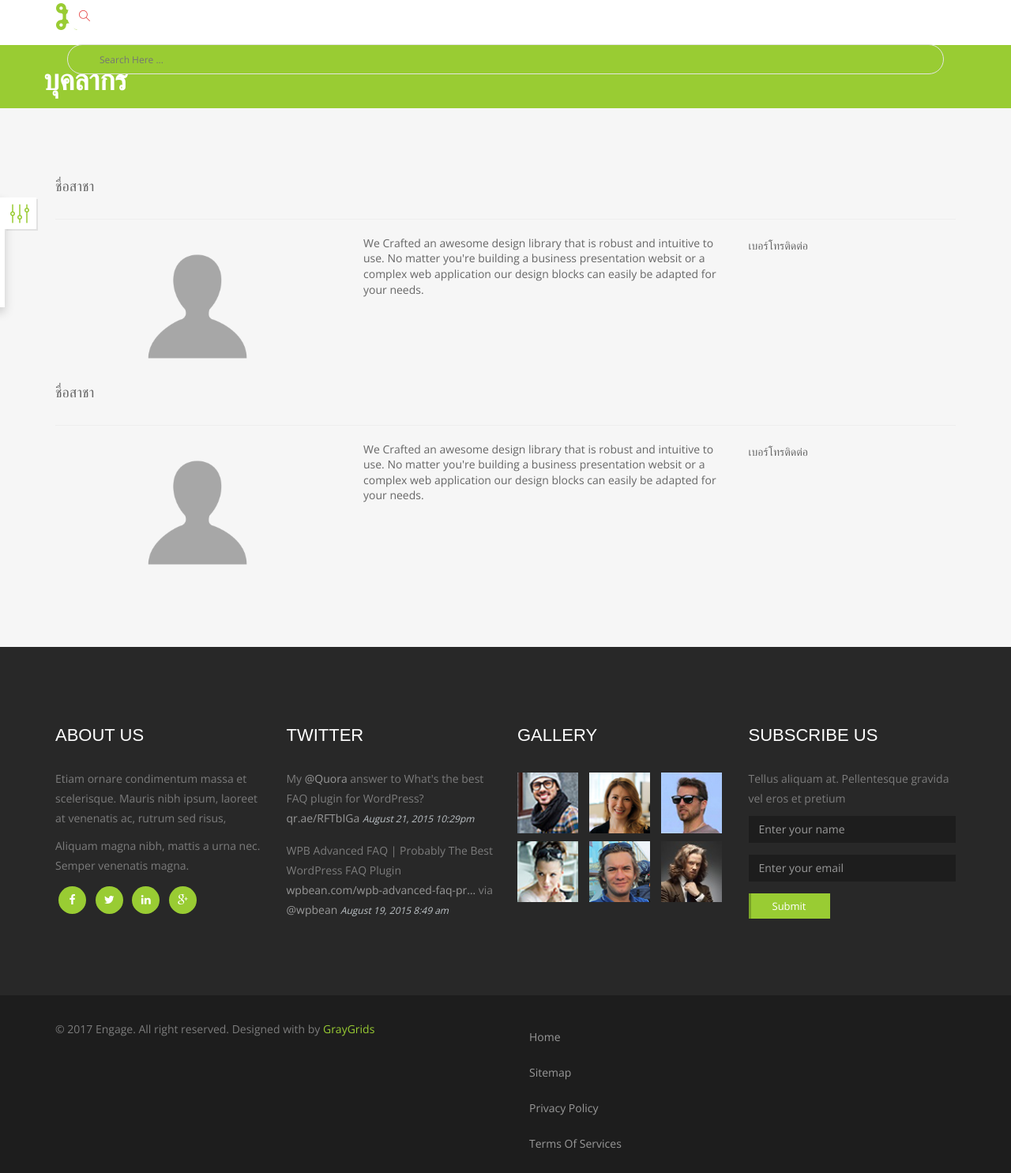
After one commit to tumtpk/infomatics, a CodeIgniter app: page /infomatics/index.php/person/index in a window 1280 px wide. The commit adds this page. Shown: the whole page at 79% size. Run offline with CodeIgniter, Linux system fonts and the light colour scheme; some libraries are stand-ins or nearby versions; some web fonts are replaced.

Commit message:
add page person no information on page

```diff
--- /dev/null
+++ b/application/controllers/Person.php
@@ -0,0 +1,33 @@
+<?php
+defined('BASEPATH') OR exit('No direct script access allowed');
+
+class Person extends CI_Controller {
+
+	/**
+	 * Index Page for this controller.
+	 *
+	 * Maps to the following URL
+	 * 		http://example.com/index.php/welcome
+	 *	- or -
+	 * 		http://example.com/index.php/welcome/index
+	 *	- or -
+	 * Since this controller is set as the default controller in
+	 * config/routes.php, it's displayed at http://example.com/
+	 *
+	 * So any other public methods not prefixed with an underscore will
+	 * map to /index.php/welcome/<method_name>
+	 * @see https://codeigniter.com/user_guide/general/urls.html
+	 */
+
+	public function index()
+	{
+		$this->load->helper('url');
+		$this->load->view('head');
+		$this->load->view('menu');
+		$this->load->view('person/header');
+		$this->load->view('person/content');
+		$this->load->view('footer');
+		$this->load->view('foot');
+	}
+
+}
--- a/application/views/menu.php
+++ b/application/views/menu.php
@@ -66,11 +66,7 @@
                   </div>
                </li>
                <li class="nav-item dropdown">
-                  <a class="nav-link dropdown-toggle" href="#" data-toggle="dropdown" aria-haspopup="true" aria-expanded="false">Contact Us</a>
-                  <div class="dropdown-menu">
-                     <a class="dropdown-item" href="contact1.html">Contact us 1</a>
-                     <a class="dropdown-item" href="contact2.html">Contact us 2</a>
-                  </div>
+                  <a class="nav-link" href="<?=base_url('person')?>">บุคลากร <span class="sr-only">(current)</span></a>
                </li>
             </ul>
             <form class="form-inline">
--- /dev/null
+++ b/application/views/person/content.php
@@ -0,0 +1,43 @@
+<section class="split section">
+      <!-- Container Starts -->
+      <div class="container">
+      	<div class="row">
+      		<div class="col-md-12">
+      			<h4>ชื่อสาชา</h4>
+      		</div>
+      	</div>
+      	<hr>
+      	<div class="row">
+      		<div class="col-md-4 text-center">
+      			<img src="assets/img/user.png" width="50%" alt="">
+      		</div>
+      		<div class="col-md-5">
+      			<p class="lead">We Crafted an awesome design library that is robust and intuitive to use. No matter you're building a business presentation websit or a complex web application our design blocks can easily be adapted for your needs.</p>
+      		</div>
+      		<div class="col-md-3">
+      			เบอร์โทรติดต่อ
+      		</div>
+      	</div>
+
+
+      	<div class="row">
+      		<div class="col-md-12">
+      			<h4>ชื่อสาชา</h4>
+      		</div>
+      	</div>
+      	<hr>
+      	<div class="row">
+      		<div class="col-md-4 text-center">
+      			<img src="assets/img/user.png" width="50%" alt="">
+      		</div>
+      		<div class="col-md-5">
+      			<p class="lead">We Crafted an awesome design library that is robust and intuitive to use. No matter you're building a business presentation websit or a complex web application our design blocks can easily be adapted for your needs.</p>
+      		</div>
+      		<div class="col-md-3">
+      			เบอร์โทรติดต่อ
+      		</div>
+      	</div>
+
+      </div>
+      <!-- Container Ends -->
+    </section>
--- /dev/null
+++ b/application/views/person/header.php
@@ -0,0 +1,12 @@
+<div class="page-header-section">
+      <div class="container">
+        <div class="row">
+          <div class="page-header-area">
+            <div class="page-header-content">
+              <h2>บุคลากร</h2>
+            </div>
+          </div>
+        </div>
+      </div>
+    </div>
+</header>
```
Also changed, not shown: assets/img/user.png (added).
